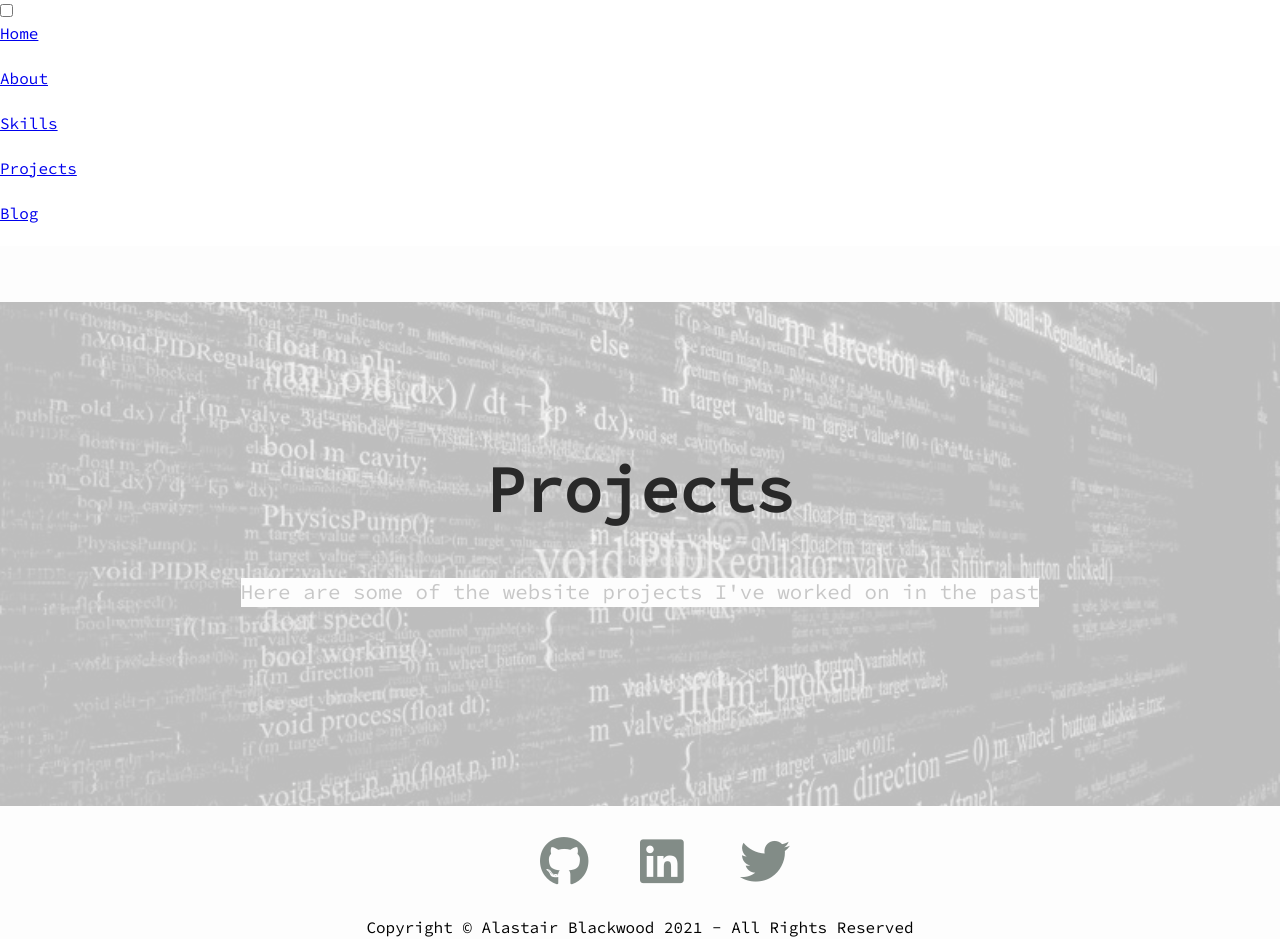
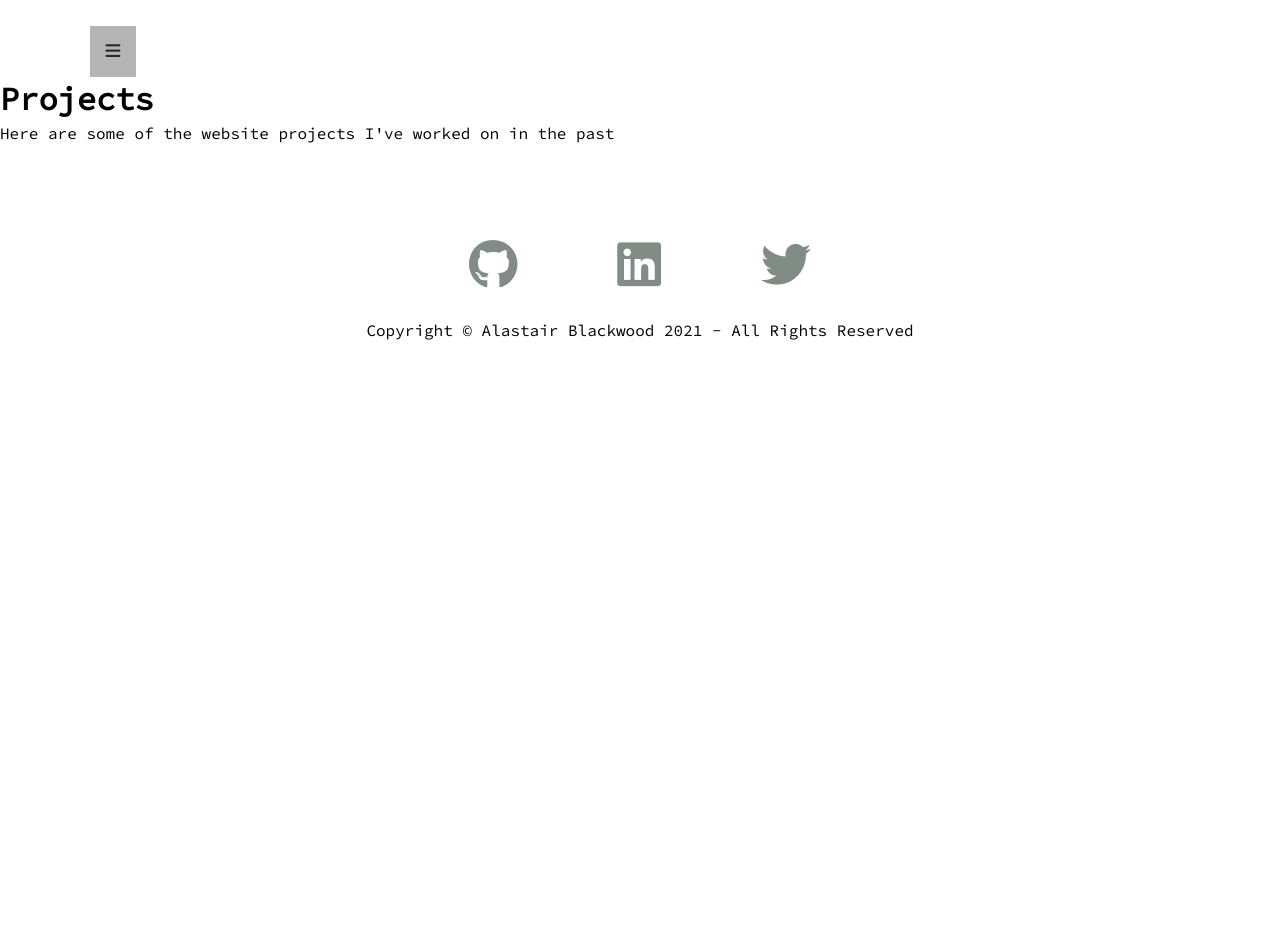
Before and after one commit to alastairblackwood/alastairblackwood.github.io, a plain HTML site: page Portfolio_Site/projects.html in a window 1280 px wide. After the commit the page ends 800 px from the top, so only its background shows below. Drawn offline with nearby package versions, Linux system fonts and the light colour scheme.

Commit message:
portfolio site overhaul new design

```diff
--- a/Portfolio_Site/css/style.scss
+++ b/Portfolio_Site/css/style.scss
@@ -5,8 +5,7 @@
 $font-stack: 'Source Code Pro', monospace;
 
 :root {
-    --primary-color: rgba(253, 253, 253, 0.75);
-    --overlay-color: rgba(131, 138, 141, 0.85);
+    --primary-color: rgba(255, 255, 255, 0.75);
     --menu-speed: 0.75s;
 }
 
@@ -24,7 +23,7 @@ body {
 /* Style the navigation menu */
 .topnav {
     overflow: hidden;
-    background-color: #fff;
+    background-color: rgb(255, 255, 255);
     position: relative;
     overflow: hidden;
   }
@@ -38,7 +37,9 @@ body {
   .topnav a {
     float: left;
     display: block;
-    color: white;
+    margin-left: 7%;
+    margin-top: 2%;
+    color: #292929;
     text-align: center;
     padding: 14px 16px;
     text-decoration: none;
@@ -47,91 +48,93 @@ body {
 
   /* Style the hamburger menu */
   .topnav a.icon {
-    background: black;
+    background: rgb(180, 180, 180);
     display: block;
     position: absolute;
-    right: 0;
+    right: 100;
     top: 0;
   }
 
   /* Add a grey background color on mouse-over */
   .topnav a:hover {
-    background-color: #ddd;
+    background-color: rgb(138, 0, 0);
+    transition: .5s;
     color: black;
   }
 
   /* Style the active link (or home/logo) */
   .topnav a.active {
-    background-color: #4CAF50;
+    background-color: #adadad;
     color: white;
   }
 
  /* Hide the link that should open and close the topnav on small screens */
 .topnav .icon {
     display: none;
+    transition: 1.7s;
   }
 
+/* Middle section of webpage where primary content is held
 .container {
     max-width: 960px;
-    margin:auto;
+    margin: auto;
     overflow: hidden;
     padding: 0 3rem;
     color: #292929;
+} */
+
+/* Main name text */
+.main-logo {
+    font-size: 20px;
+    display: flex;
+    justify-content: center;
+    padding-top: 15px;
+    padding-bottom: 40px;
+    color: #828c87;
 }
 
-.showcase {
-    background-color: var(--primary-color);
-    color: #fff;
-    height: 70vh;
-    position: relative;
+.main-logo:hover {
+    color: rgb(138, 0, 0);
+    transition: 0.7s;
 }
 
-.showcase:before {
-    content:'';
-    background: url('../img/software-source-code-layers-program-code-black-background-software-source-code-layers-program-code-black-background-d-137906111.jpeg ') no-repeat center center/cover;
-    position: absolute;
-    top: 10%;
-    left: 0;
-    width: 100%;
-    height: 90%;
-    z-index: -1;
+.main-image {
+    display: flex;
+    justify-content: center;
+    align-content: center;
+    flex-wrap: wrap;
 }
 
-.showcase .showcase-inner {
+.about-photo {
     display: flex;
-    flex-direction: column;
-    align-items: center;
     justify-content: center;
-    text-align: center;
-    height: 100%;
+    padding-top: 2%;
+}
+
+.about-logo {
+    display: flex;
+    justify-content: center;
+    font-size: 20px;
+}
+
+.about-logo:hover {
+  color: rgb(138, 0, 0);
+  transition: 0.7s;
+}
+
+.skills-logo {
+    display: flex;
+    justify-content: center;
+    font-size: 20px;
+    padding-top: 2%;
 
 }
 
-.showcase h1 {
-    font-size: 4rem;
-
-}
-
-.skills {
-    padding-top: 15%;
-
-}
-
-.showcase p {
-    font-size: 1.3rem;
-    color: #292929;
-    background-color: #fff;
-    z-index: -1;
-    margin-top: 5%;
-
-}
-
-.about_image {
+.skills-icons {
     display: flex;
-    flex-direction: column-reverse;
     justify-content: center;
-    align-items: flex-start;
-    margin: 20%;
+    text-decoration: none;
+    padding-top: 10%;
 }
 
 /* Code logos for skills page
@@ -148,67 +151,22 @@ body {
 }
 */
 
-.html {
-    list-style: none;
-    height: 100px;
-    display: flex;
-    color: #828c87;
-    z-index: -1;
-    transition: .5s;
-}
-
-
-.html:hover {
-    color: #fff;
-    transition: .5s;
-
-}
-
-/*
-.firstname {
-    color: #81b214;
-}
-
-.lastname {
-    color: #ff005c;
-}
-
-/*.btn {
-    display: inline-block;
-    border: none;
-    background-color: var(--primary-color);
-    color: #fff;
-    padding: 0.75rem 1.5rem;
-    margin-top: 5rem;
-    text-decoration: none;
-    transition: opacity 1s ease-in;
-}
-
-
-.btn:hover {
-    opacity: 0.7;
-}
-*/
-
 /* Social media buttons with links to profiles */
 
 @media only screen and (min-width: 300px) {
 .social-media {
-    background-color: var(--primary-color);
+    padding-top: 5%;
     display: flex;
     flex-direction: row;
     justify-content: center;
-    top: 85%;
-    left: 15%;
+    align-items: flex-end;
     transform: translate(-53 -50%);
     }
 }
 
 @media only screen and (min-width: 300px) {
 .fab {
-    padding: 20px;
     font-size: 30px;
-    width: 30px;
     text-align: center;
     text-decoration: none;
     border-radius: 50%;
@@ -225,17 +183,18 @@ body {
 
 
 .fab:hover {
-    color: #fff;
+    color: rgb(138, 0, 0);
     transition: .5s;
 }
 
 /* Copyright footer at bottom of page */
 
-@media only screen and (min-width: 300px) {
 .copyright {
-    background-color: var(--primary-color);
+    font-family: $font-stack;
+    background-color: #ffffff;
     display: flex;
     justify-content: center;
-    text-align: center;
-    }
+    width: 100%;
+    padding-bottom: 3%;
+
 }
--- a/Portfolio_Site/projects.html
+++ b/Portfolio_Site/projects.html
@@ -13,23 +13,25 @@
     <title>Portfolio</title>
 </head>
 <body>
-    <div class="menu-wrap">
-    <input type="checkbox" class="toggler">
-    <div class="hamburger"><div></div></div>
-    <div class="menu">
-        <div>
-            <div>
-                <ul>
-                    <li><a href="index.html">Home</a><li>
-                    <li><a href="about.html">About</a><li>
-                    <li><a href="skills.html">Skills</a><li>
-                    <li><a href="projects.html">Projects</a><li>
-                    <li><a href="blog.html">Blog</a><li>
-                </ul>
-            </div>
+    <!-- Top Navigation Menu-->
+    <nav>
+        <div class="topnav" id="myTopnav">
+            <a href="index.html" class="active"></a>
+    <!-- Navigation links (hidden by default)-->
+    <div id="myLinks">
+        <a href="index.html">Home</a>
+        <a href="about.html">About</a>
+        <a href="skills.html">Skills</a>
+        <a href="projects.html">Projects</a>
+        <a href="blog.html">Blog</a>
+        <a href="contact.html">Contact</a>
         </div>
+        <!-- "Hamburger menu" / "Bar icon" to toggle the navigation links -->
+        <a href="javascript:void(0);" class="icon" onclick="myFunction()">
+            <i class="fa fa-bars"></i>
+        </a>
     </div>
-</div>
+</nav>
 
 <header class="showcase">
     <div class="container showcase-inner">
```
Also changed, not shown: Portfolio_Site/about.html (+20 -19 lines), Portfolio_Site/blog.html (+17 -15 lines), Portfolio_Site/index.html (+6 -7 lines), Portfolio_Site/skills.html (+20 -20 lines), contact.html (+60 -0 lines), Portfolio_Site/css/style.css, Portfolio_Site/img/colorcode.jpeg (added), 1 other file.
